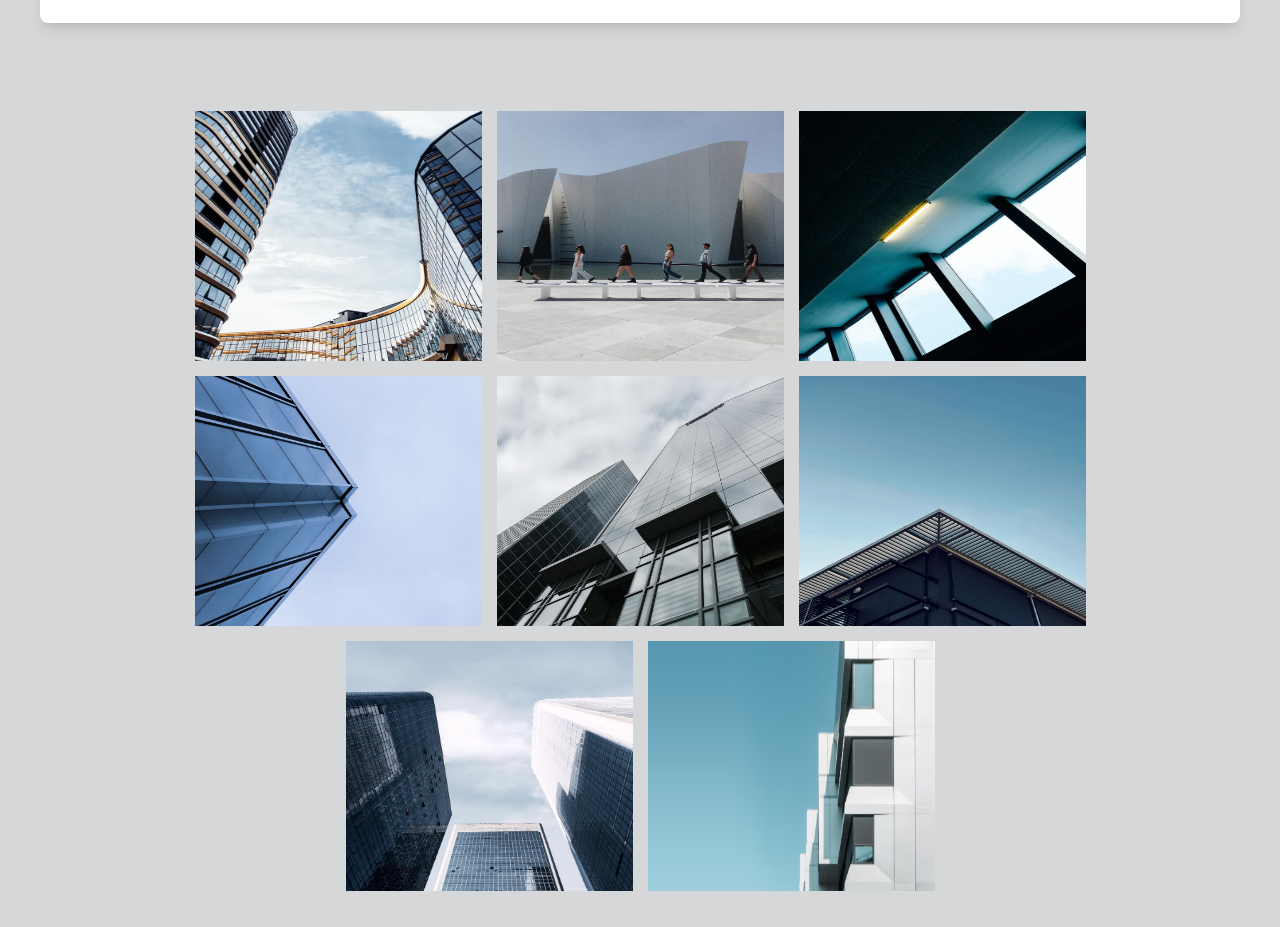
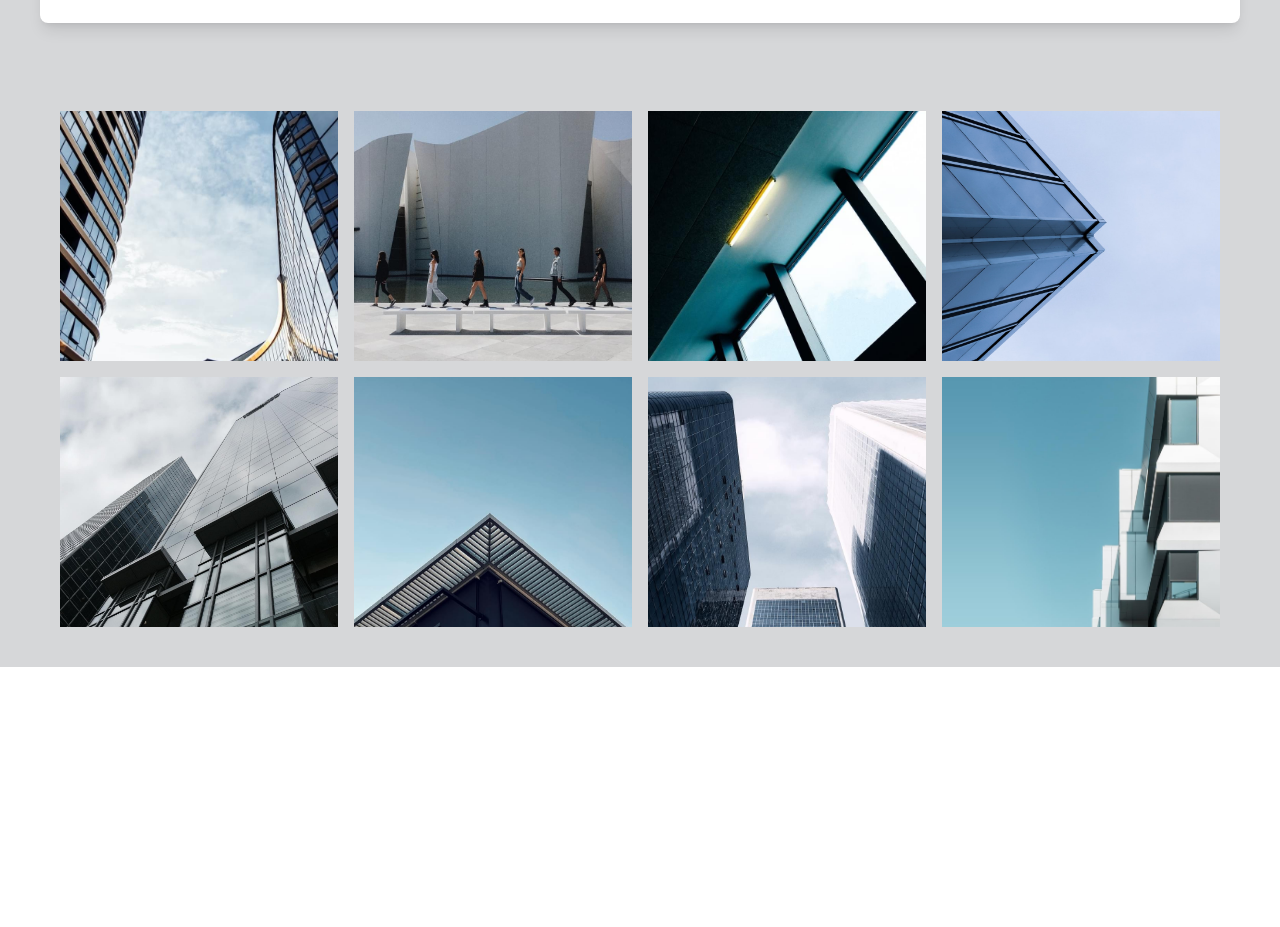
Before and after one commit to karart1981/construction-company-next, a Next.js app: page / in a window 1280 px wide. Shown: the part 2985-3912 px from the top of the page. After the commit the page ends 3652 px from the top, so only its background shows below. Built offline with nearby package versions, Linux system fonts and the light colour scheme; data requests are answered from the project's data file.

Commit message:
I added types for pictures component

```diff
--- a/src/components/pictures/Pictures.tsx
+++ b/src/components/pictures/Pictures.tsx
@@ -1,86 +1,37 @@
-import React from 'react'
-import Image from 'next/image'
+'use client';
+
+import React from 'react';
+import Image from 'next/image';
 import styles from './pictures.module.css';
 
-const Pictures = () => {
+const imageSources: string[] = [
+  '/projects-pictures/proj-image1.jpeg',
+  '/projects-pictures/proj-image2.jpg',
+  '/projects-pictures/proj-image3.jpg',
+  '/projects-pictures/proj-image4.jpg',
+  '/projects-pictures/proj-image5.jpg',
+  '/projects-pictures/proj-image6.jpg',
+  '/projects-pictures/proj-image7.jpg',
+  '/projects-pictures/proj-image8.jpg',
+];
+
+const Pictures: React.FC = () => {
   return (
-    <div className="py-10 px-[60px] bg-[#d6d7d9]">
-        <div className="flex flex-wrap justify-center items-center gap-[15px]">
-            <div className="overflow-hidden">
-                <Image
-                    src="/projects-pictures/proj-image1.jpeg"
-                    className={styles.projImg}
-                    width={300}
-                    height={250}
-                    alt="Picture of the author"
-                />
-            </div>
-            <div className="overflow-hidden">
-                <Image
-                    src="/projects-pictures/proj-image2.jpg"
-                    className={styles.projImg}
-                    width={300}
-                    height={250}
-                    alt="Picture of the author"
-                />
-            </div>
-            <div className="overflow-hidden">
-                <Image
-                    src="/projects-pictures/proj-image3.jpg"
-                    className={styles.projImg}
-                    width={300}
-                    height={250}
-                    alt="Picture of the author"
-                />
-            </div>
-            <div className="overflow-hidden">
-                <Image
-                    src="/projects-pictures/proj-image4.jpg"
-                    className={styles.projImg}
-                    width={300}
-                    height={250}
-                    alt="Picture of the author"
-                />
-            </div>
-            <div className="overflow-hidden">
-                <Image
-                    src="/projects-pictures/proj-image5.jpg"
-                    className={styles.projImg}
-                    width={300}
-                    height={250}
-                    alt="Picture of the author"
-                />
-            </div>
-            <div className="overflow-hidden">
-                <Image
-                    src="/projects-pictures/proj-image6.jpg"
-                    className={styles.projImg}
-                    width={300}
-                    height={250}
-                    alt="Picture of the author"
-                />
-            </div>
-            <div className="overflow-hidden">
-                <Image
-                    src="/projects-pictures/proj-image7.jpg"
-                    className={styles.projImg}
-                    width={300}
-                    height={250}
-                    alt="Picture of the author"
-                />
-            </div>
-            <div className="overflow-hidden">
-                <Image
-                    src="/projects-pictures/proj-image8.jpg"
-                    className={styles.projImg}
-                    width={300}
-                    height={250}
-                    alt="Picture of the author"
-                />
-            </div>
-        </div>
+    <div className="py-10 px-4 sm:px-6 md:px-10 lg:px-[60px] bg-[#d6d7d9]">
+      <div className="grid grid-cols-1 sm:grid-cols-2 md:grid-cols-3 lg:grid-cols-4 gap-4 justify-items-center">
+        {imageSources.map((src, index) => (
+          <div key={index} className="relative w-full max-w-[300px] h-[250px] overflow-hidden">
+            <Image
+              src={src}
+              alt={`Project image ${index + 1}`}
+              fill
+              className={`${styles.projImg} object-cover`}
+            />
+          </div>
+        ))}
+      </div>
     </div>
-  )
-}
+  );
+};
 
-export default Pictures
+export default Pictures;
```
